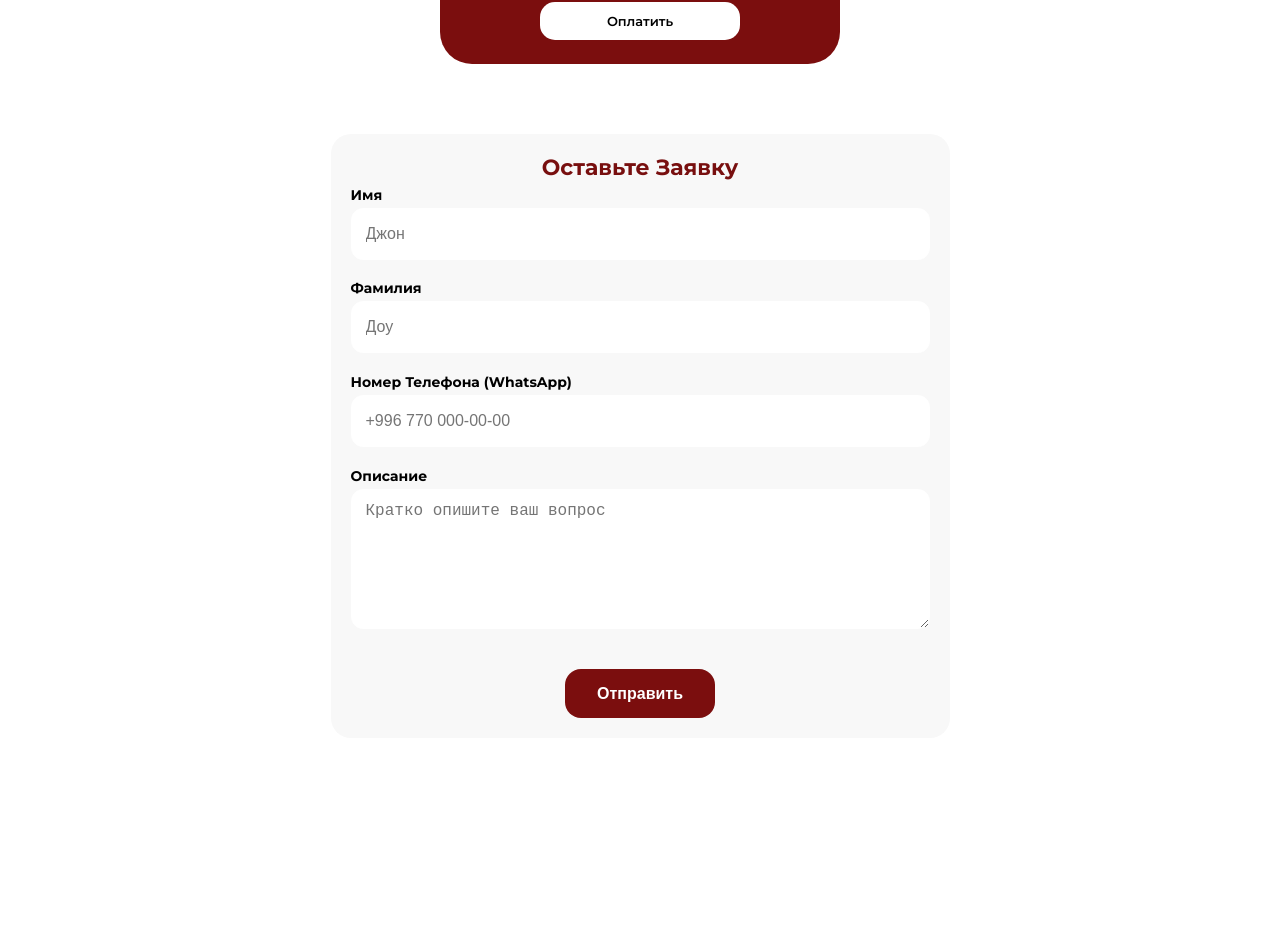
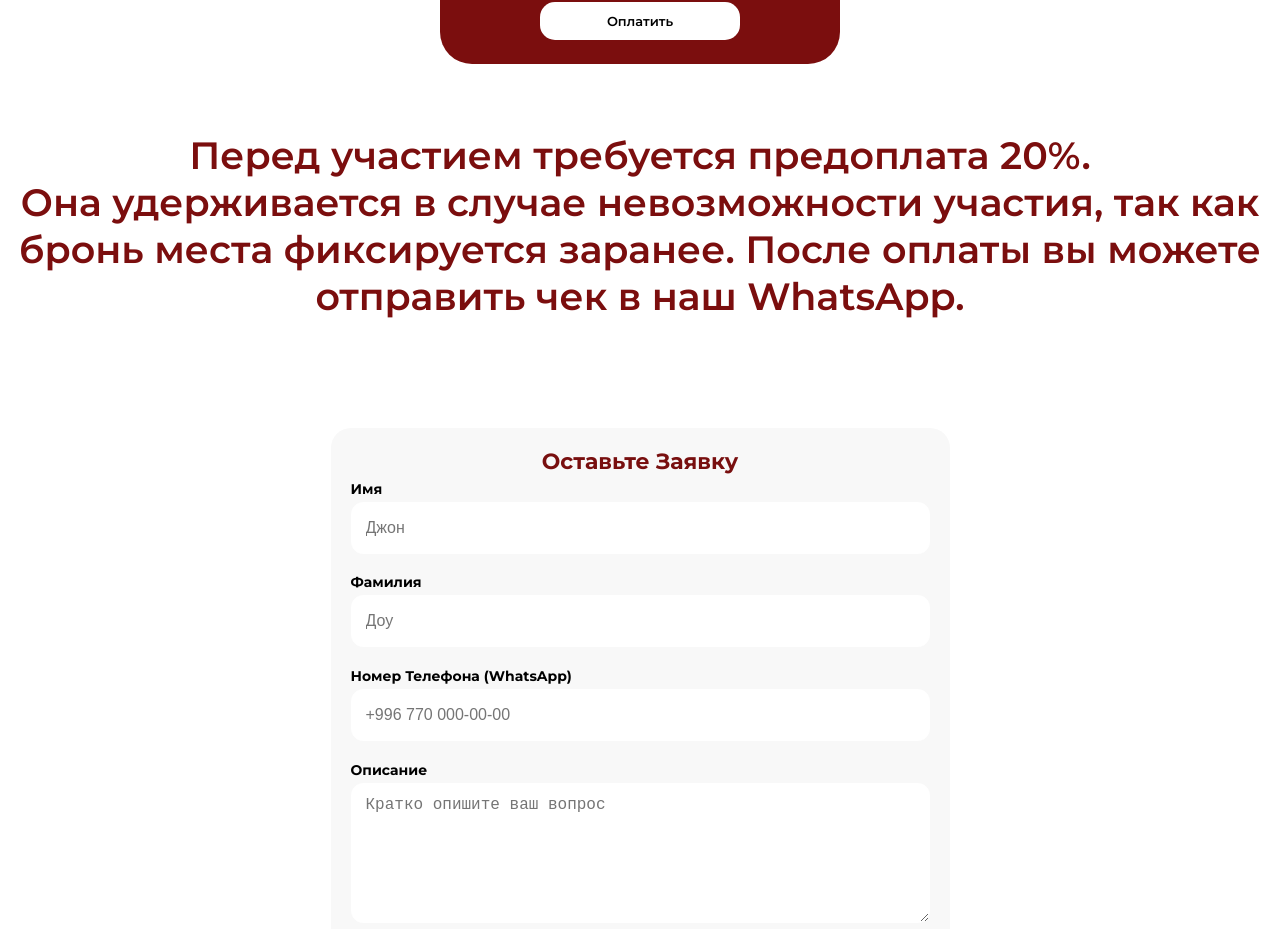
Before and after one commit to sueshka/ProfiCommSite, a Next.js app: page / in a window 1280 px wide. Shown: the part 4356-5285 px from the top of the page. Before the commit the page ends 5094 px from the top, so only its background shows below. Built offline with nearby package versions, Linux system fonts and the light colour scheme.

Commit message:
Add prepayment disclaimer to page
Added a disclaimer about prepayment requirements and refund policy.

```diff
--- a/app/page.js
+++ b/app/page.js
@@ -957,6 +957,8 @@ const inputStyle = {
                   </button>
                 </div>
               </div>
+                <p className="Disclaimer" style={{fontSize:38, fontWeight:600, textAlign:"center", color: "#7B0E0E"}}>Перед участием требуется предоплата 20%. <br/> Она удерживается в случае невозможности участия, так как бронь места фиксируется заранее.
+                После оплаты вы можете отправить чек в наш WhatsApp.</p>
             </div>
 
             <form
```
